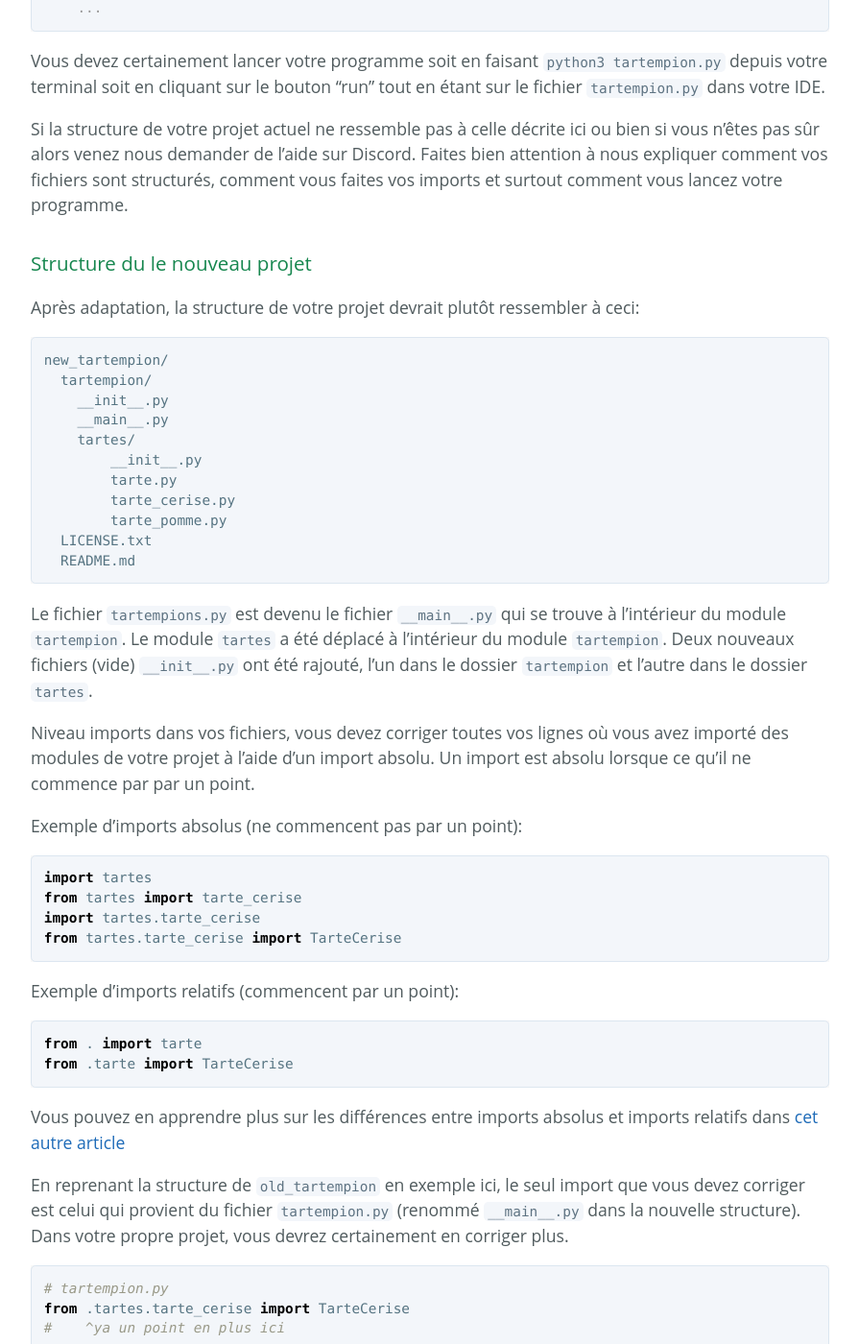
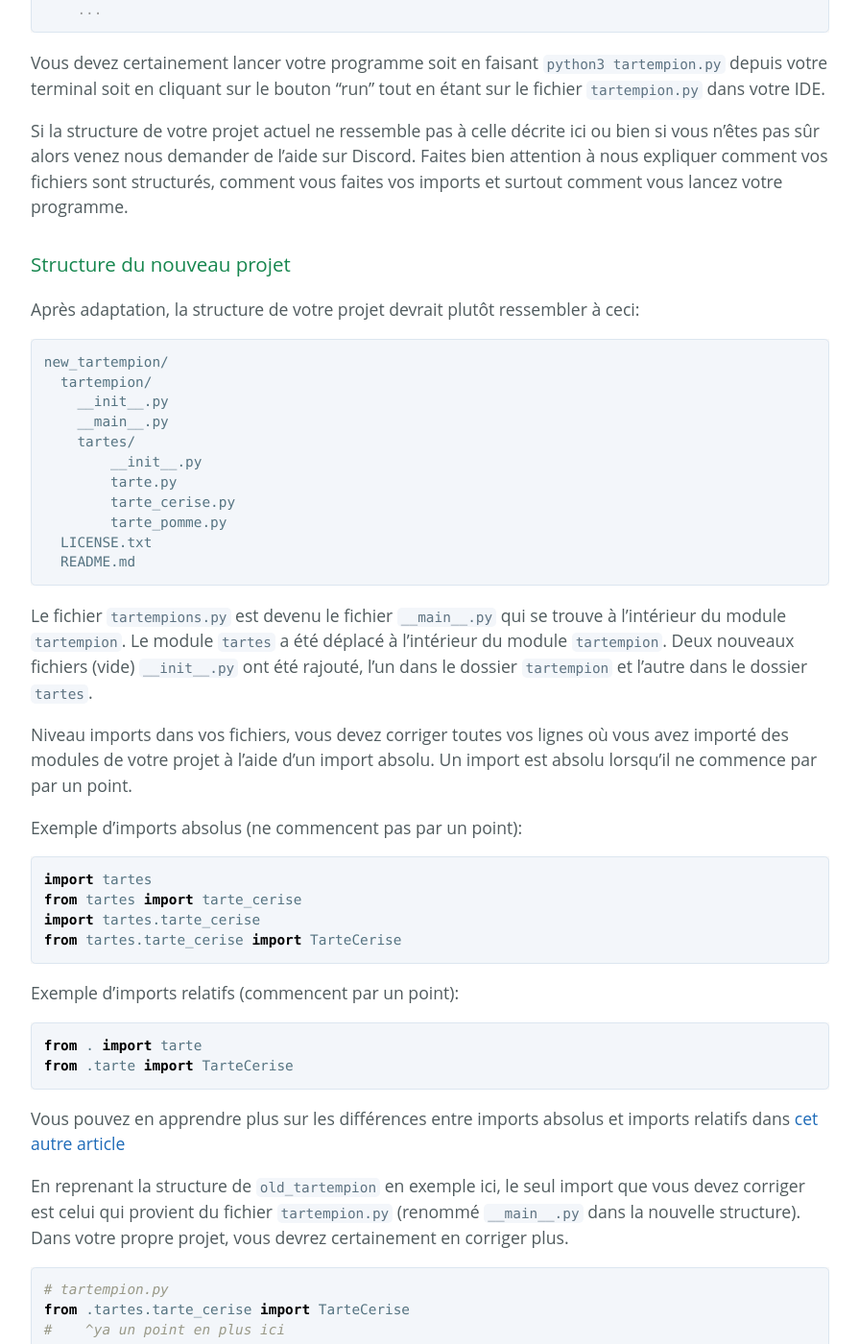
Before and after one commit to NotANameServer/Not-a-Hub, a Jekyll site: the page built from langages/python/comment-structurer-un-projet-python.md, in a window 1280 px wide and 1400 px high, scrolled down 5198 px. Shown: the whole window at 96% size, without its empty margins (192-1087 px from the left). Built offline with Jekyll 4.4.1, drawn with Linux system fonts in a browser that asks for light colours; our own code applies the rules of GitHub Pages for plain Markdown files; the repository's description, which GitHub fills in, is left out.

Commit message:
fix: typos in comment-structurer-un-projet-python.md

````diff
--- a/langages/python/comment-structurer-un-projet-python.md
+++ b/langages/python/comment-structurer-un-projet-python.md
@@ -143,6 +143,7 @@ from tartes.tarte_cerise import TarteCerise
 
 tarte = TarteCerise()
 print(tarte)
+```
 
 ```py
 # tarte.py
@@ -170,7 +171,7 @@ Vous devez certainement lancer votre programme soit en faisant `python3 tartempi
 
 Si la structure de votre projet actuel ne ressemble pas à celle décrite ici ou bien si vous n'êtes pas sûr alors venez nous demander de l'aide sur Discord. Faites bien attention à nous expliquer comment vos fichiers sont structurés, comment vous faites vos imports et surtout comment vous lancez votre programme.
 
-### Structure du le nouveau projet
+### Structure du nouveau projet
 
 Après adaptation, la structure de votre projet devrait plutôt ressembler à ceci:
 
@@ -188,7 +189,7 @@ Après adaptation, la structure de votre projet devrait plutôt ressembler à ce
 
 Le fichier `tartempions.py` est devenu le fichier `__main__.py` qui se trouve à l'intérieur du module `tartempion`. Le module `tartes` a été déplacé à l'intérieur du module `tartempion`. Deux nouveaux fichiers (vide) `__init__.py` ont été rajouté, l'un dans le dossier `tartempion` et l'autre dans le dossier `tartes`.
 
-Niveau imports dans vos fichiers, vous devez corriger toutes vos lignes où vous avez importé des modules de votre projet à l'aide d'un import absolu. Un import est absolu lorsque ce qu'il ne commence par par un point.
+Niveau imports dans vos fichiers, vous devez corriger toutes vos lignes où vous avez importé des modules de votre projet à l'aide d'un import absolu. Un import est absolu lorsqu'il ne commence par par un point.
 
 Exemple d'imports absolus (ne commencent pas par un point):
 
````
